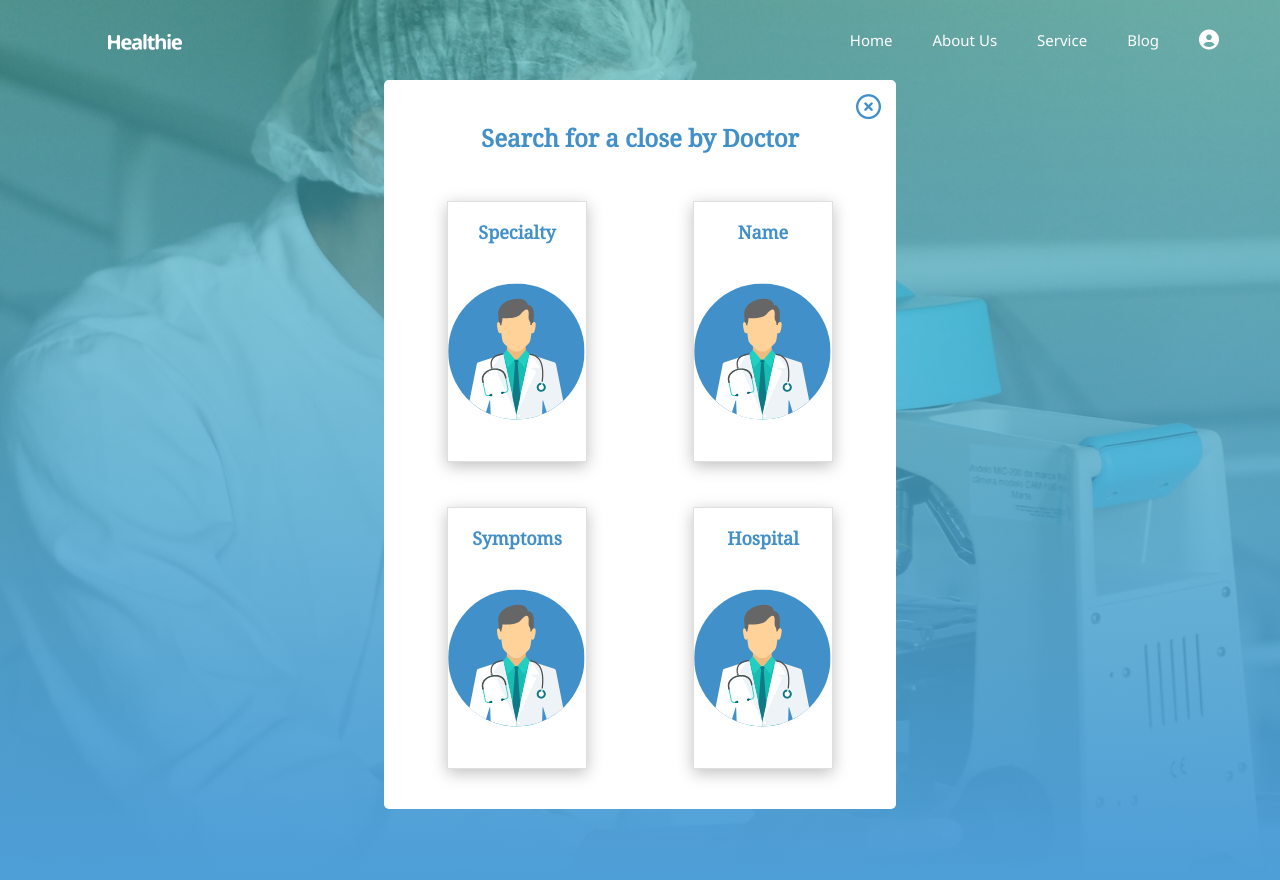
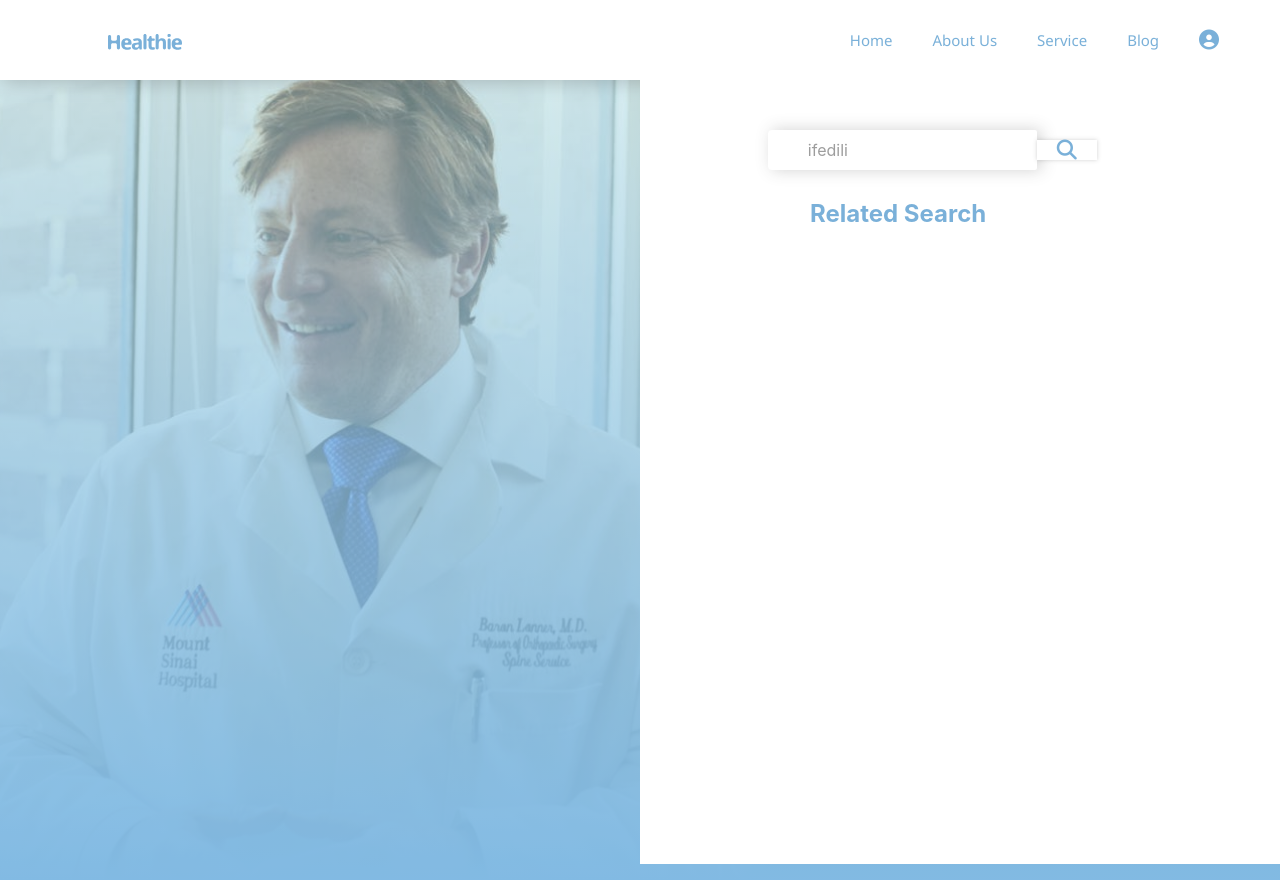
Before and after one commit to joshuanwankwo/Healthly, a React app: page / in a window 1280 px wide. Built offline with nearby package versions, Linux system fonts and the light colour scheme.

Commit message:
Test from Josh

```diff
--- a/src/app/App.js
+++ b/src/app/App.js
@@ -1,12 +1,13 @@
 import React from 'react';
 import './App.css';
 import FindADoctor from '../components/find-a-doc/find-a-doctor';
+import SelectSearchedDoctor from '../components/selectSearchDoctors/select-Search-Doctor';
 
 class App extends React.Component{
     render(){
         return (
             <div>
-                <FindADoctor />
+                <SelectSearchedDoctor />
             </div>
         )
     }
--- a/src/components/find-a-doc/find-a-doctor.js
+++ b/src/components/find-a-doc/find-a-doctor.js
@@ -1,6 +1,6 @@
 import React from 'react';
 import './find-a-doctor.css';
-import NavBar from '../find-a-doctor-Nav/find-a-doctor-nav';
+import NavBar from '../findADoctorNav/navBar';
 import FindADoctorCard from '../find-a-Doctor-Card/Find-a-Doctor-Card';
 
 
@@ -23,4 +23,6 @@ class FindADoctor extends React.Component {
     }
 }
 
+
+
 export default FindADoctor;
--- a/src/components/find-a-doctor-Nav/find-a-doctor-nav.css
+++ b/src/components/findADoctorNav/find-a-doctor-nav.css
@@ -1,4 +1,4 @@
- #fdoc-navWrapper{
+#fdoc-navWrapper{
     padding: 1em;
     height: 80px;
     display: flex;
--- a/src/components/find-a-doctor-Nav/find-a-doctor-nav.js
+++ b/src/components/findADoctorNav/navBar.js
@@ -1,25 +1,27 @@
 import React from 'react';
 import './find-a-doctor-nav.css';
 
-class FindADoctorNav extends React.Component {
+
+
+class NavBar extends React.Component {
     constructor(props) {
         super(props);
         this.state = {}
     }
     render() {
-        return (<div id="fdoc-navWrapper">
+        return (<div id="navWrapper">
             <div className="fdoc-logo">
                 <img src="./Healthie-Logo.svg" id="fdoc-logo"/>
             </div>
             <div className="fdoc-navigation">
-                <a href="#">Home</a>
-                <a href="#">About Us</a>
-                <a href="#">Service</a>
-                <a href="#">Blog</a>
+                <a href="#" >Home</a>
+                <a href="#" >About Us</a>
+                <a href="#" >Service</a>
+                <a href="#" >Blog</a>
                 <i class="fas fa-user-circle"></i>
             </div>
         </div>);
     }
 }
 
-export default FindADoctorNav;
+export default NavBar;
--- /dev/null
+++ b/src/components/selectSearchDoctors/select-Search-Doctor.css
@@ -0,0 +1,134 @@
+#searchedDoctorsContainer{
+    height: 110vh;
+    background-size: cover;
+    background-attachment: fixed;
+    background-repeat: no-repeat;
+    background-position: left top;
+    background: linear-gradient(180deg, rgba(68, 199, 191, 0.2) 0%, #4e9ed8 100%), url("../../assets/image8.png");
+    opacity: 0.7;
+}
+
+
+#navWrapper{
+    padding: 1em;
+    height: 80px;
+    display: flex;
+    flex-wrap: wrap;
+    z-index: 2;
+    background-color: white;
+
+    box-shadow: 4px 4px 16px rgba(0, 0, 0, 0.25);
+}
+
+.fdoc-logo{
+    flex: 1;
+    align-self: center;
+}
+
+
+#fdoc-logo{
+    margin-left: 15%;
+}
+
+.fdoc-navigation{
+    display: flex;
+    flex: 1;
+    align-self: center;
+    justify-content: flex-end;
+    top: 27px;
+    margin-right: 2%;
+    align-items: center;
+}
+
+.fdoc-navigation >a{
+    color: #4290C9;
+    font-size: 15px;
+    padding-left: 20px;
+    padding-right: 20px;
+    font-weight: normal;
+    line-height: 22px;
+    font-family: 'Noto Sans';
+}
+
+.fdoc-navigation >a:hover{
+    text-decoration: none;
+    background-color: #4290C9;
+    color:  white;
+    border-radius: 3px;
+}
+
+i{
+    color: #4290C9;
+    font-size: 20px;
+    font-weight: 600;
+    padding-left: 20px;
+    padding-right: 20px;
+    line-height: 22px;
+}
+
+
+#relatedSearch{
+    width: 50%;
+    z-index: 1;
+    float: right;
+    height: 98vh;
+    padding: 10px;
+    background-color: white;
+    display: flex;
+    align-items: center;
+    flex-direction: column;
+
+}
+
+#relatedSearch > #searchBox{
+    width: 62%;
+    height: min-content;
+    display: flex;
+    align-items: center;
+    text-align: center;
+    margin-top: 40px;
+}
+
+#relatedSearch > #searchBox > input{
+    height: 40px;
+    width: 70%;
+    padding-left: 40px;
+    background: #FFFFFF;
+    border-radius: 4px;
+    /* align-self: center; */
+    border: none;
+    box-shadow: 4px 0px 16px rgba(0, 0, 0, 0.25);
+    border-top-right-radius: 2px;
+    border-bottom-right-radius: 2px;
+    border-right-color: transparent;
+}
+
+
+#relatedSearch > #searchBox > i{
+
+    background: #FFFFFF;
+    align-items: center;
+    border: none;
+    box-shadow: 0px 0px 4px rgba(0, 0, 0, 0.25);
+    border-left-color: transparent;
+    border-top-left-radius: 0px;
+    border-bottom-left-radius: 0px;
+    border-left-width: 0px;
+
+}
+
+#relatedSearch > #result-container {
+    /* position: relative; */
+    width: 100px;
+    /* border: 1px solid black; */
+    height: max-content;
+
+}
+
+#relatedSearch > #result-container > h1{
+    margin-top: 30px;
+    margin-left: -100%;
+    font-size: 24px;
+    color: #4290C9;
+    font-weight: bold;
+}
--- /dev/null
+++ b/src/components/selectSearchDoctors/select-Search-Doctor.js
@@ -0,0 +1,44 @@
+import React, { Component } from 'react';
+import './select-Search-Doctor.css';
+
+class selectSearchedDoctor extends Component {
+    constructor(props) {
+        super(props);
+        this.state = {}
+    }
+    render() {
+        return (
+            <div id="searchedDoctorsContainer">
+                <div id="navWrapper">
+                    <div className="fdoc-logo">
+                        <img src="./Healthie-Logo2.svg" id="fdoc-logo" />
+                    </div>
+                    <div className="fdoc-navigation">
+                        <a href="#" >Home</a>
+                        <a href="#" >About Us</a>
+                        <a href="#" >Service</a>
+                        <a href="#" >Blog</a>
+                        <i class="fas fa-user-circle"></i>
+                    </div>
+                </div>
+                <div id="relatedSearch">
+                    <div id="searchBox">
+                    <input type="search" placeholder="ifedili"/>
+                    <i class="fas fa-search"></i>
+                    </div>
+
+                    <section id="result-container">
+                        <h1>Related Search</h1>
+                    </section>
+                </div>
+
+            </div>
+
+        );
+    }
+}
+
+
+
+
+export default selectSearchedDoctor;
```
Also changed, not shown: src/components/rough.md (added, +97 -0 lines), src/assets/Healthie-Logo2.svg (added), src/assets/image8.png (added).
